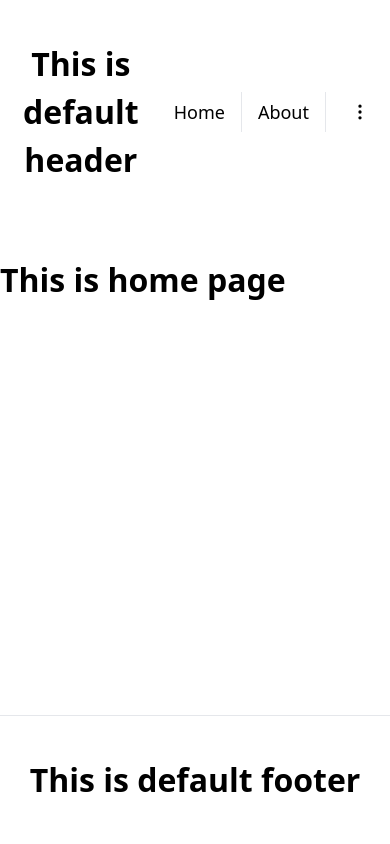
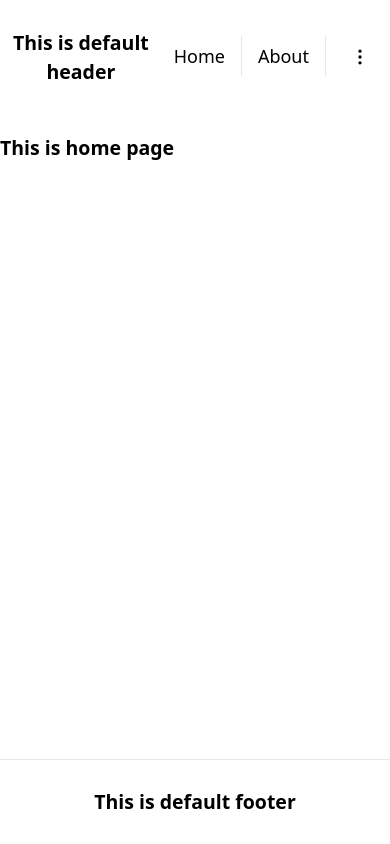
Before and after one commit to wasiliev96/vtf-starter, a Vue app: page / in a window 390 px wide. Built offline with nearby package versions, Linux system fonts and the light colour scheme.

Commit message:
fix h1 size

```diff
--- a/src/assets/css/typography.css
+++ b/src/assets/css/typography.css
@@ -1,5 +1,5 @@
 body {
-   /*  оптимальный для чтения размер стандартных шрифтов */
+  /*  оптимальный для чтения размер стандартных шрифтов */
   font-size: 18px;
 }
 h1,
@@ -18,7 +18,7 @@ p {
 
 h1 {
   /* // При заголовках двух уровней заголовок h1 равен размеру шрифта х 2 */
-  font-size: 2rem;
+  font-size: clamp(14px, 5vw, 2rem);
 }
 
 h2 {
```
